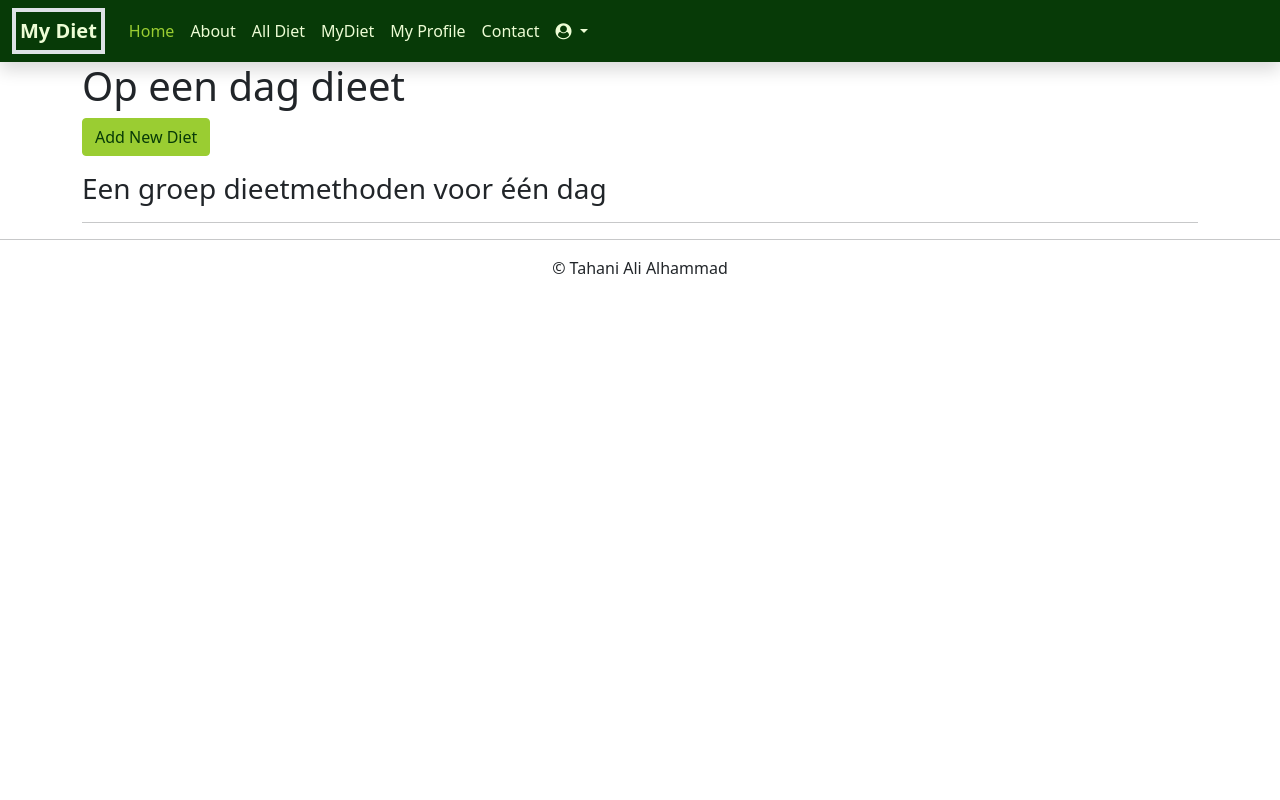
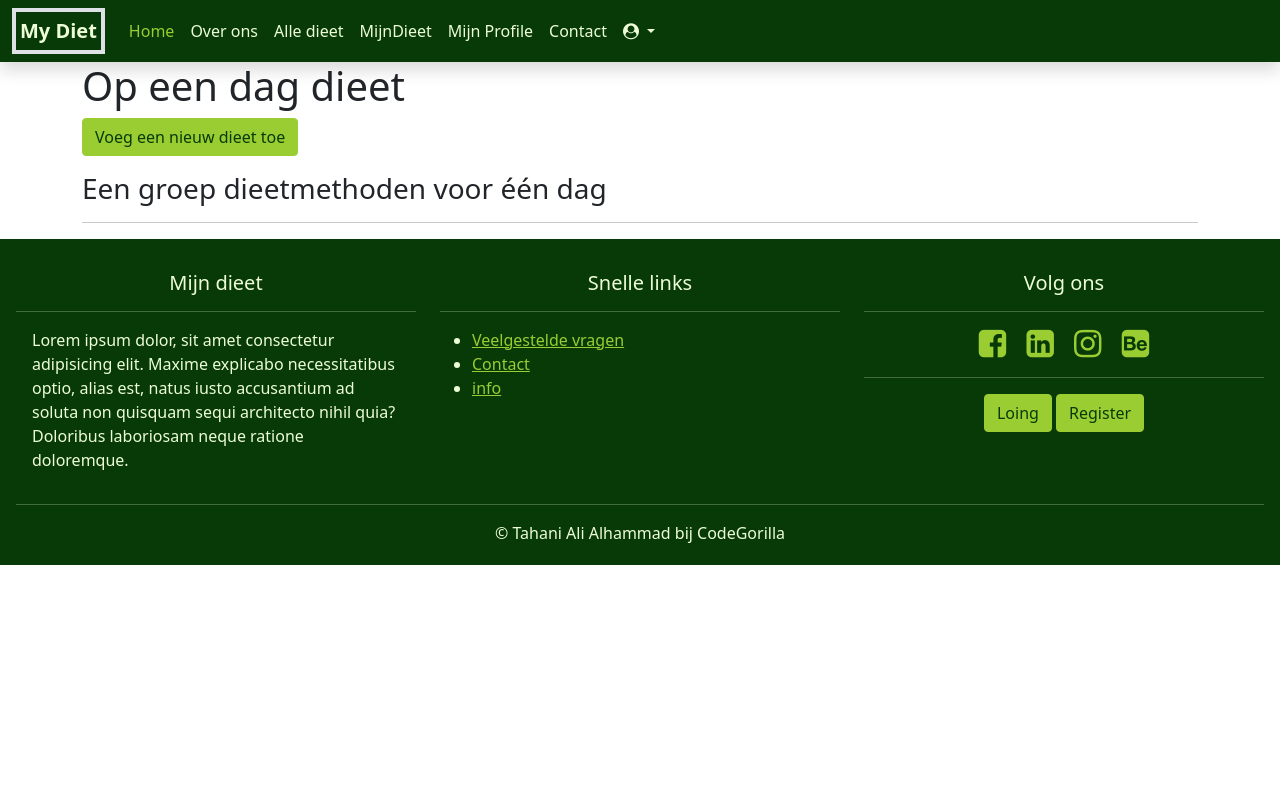
Before and after one commit to tahanialhammad/gitmydiet, a PHP site: page /diet in a window 1280 px wide. Run offline with PHP 8.4, Linux system fonts and the light colour scheme; data that the repository does not hold is empty; a stand-in replaces the project's code that opens the database connection; some libraries are stand-ins or nearby versions.

Commit message:
gitmydiet update style

```diff
--- a/app/controllers/DietController.php
+++ b/app/controllers/DietController.php
@@ -21,7 +21,12 @@ class DietController
         App::get('database')->insert('alldiets',[
             'title'=>$_POST['title'],
             'description'=>$_POST['description'],
-            'images'=>$_POST['images']
+            'images'=>$_POST['images'],
+            'article'    =>$_POST['article'],
+            'breakfast'  =>$_POST['breakfast'],
+            'Inbetween'  =>$_POST['Inbetween'],
+            'lunch'      =>$_POST['lunch'],
+            'supper'     =>$_POST['supper'],
         ]);
         return redirect('diet');
     }
--- a/app/views/diet.view.php
+++ b/app/views/diet.view.php
@@ -4,14 +4,19 @@
 <div class="container">
 <h1>Op een dag dieet</h1>
 <button class="btn btn-primary mb-3" type="button" data-bs-toggle="collapse" data-bs-target="#newdiet" aria-expanded="false" aria-controls="newdiet">
-    Add New Diet
+Voeg een nieuw dieet toe
 </button>
 <div class="collapse col-8" id="newdiet">
 <form method="POST" action="/diet">
-    <input name="title" id="diettitle" class="form-control mb-2" required></input>
-    <input name="description" id="description" class="form-control mb-2" maxlength="255" required></input>
-    <input name="images" id="dietimages" class="form-control mb-2" required ></input>
-    <textarea name="article" id="dietarticle"  class="form-control mb-2" cols="30" rows="10"></textarea>
+    <input name="title" id="diettitle" class="form-control mb-2"  placeholder="Dieet Titel" required></input>
+    <input name="description" id="description" class="form-control mb-2" maxlength="255" placeholder="Dieet korte beschrijving"  required></input>
+    <input name="images" id="dietimages" class="form-control mb-2" placeholder="Dieet foto" required ></input>
+
+    <input name="breakfast" id="dietbreakfast" class="form-control mb-2" maxlength="255" placeholder="Diet breakfast schema"></input>
+    <input name="Inbetween" id="dietInbetween" class="form-control mb-2" maxlength="255" placeholder="Diet tussendoor schema"></input>
+    <input name="lunch" id="dietlunch" class="form-control mb-2" maxlength="255" placeholder="Diet lunch schema"></input>
+    <input name="supper" id="dietsupper" class="form-control mb-2" maxlength="255" placeholder="Diet avondeten schema"></input>
+    <textarea name="article" id="dietarticle"  class="form-control mb-2" cols="30" rows="10" placeholder="Dieet artikel"></textarea>
     <button type="submit" class="btn btn-primary" >Submit</button>
 </form>
 </div>
@@ -22,9 +27,9 @@
 <div class="container">
 <?php foreach ($diets as $diet) : ?>
     <div class="card bg-dark text-white mb-3">
-    <div class="row g-0" style="max-height:15rem; overflow: hidden;">
-        <div class="col-md-4">
-        <img class="img-fluid" src="<?=$diet->images?>" alt="<?= $diet->title; ?>">
+    <div class="row g-0">
+        <div class="col-md-4"style="max-height:15rem; overflow: hidden;">
+        <img class="img-fluid" src="<?=$diet->images?>" alt="<?= $diet->title; ?>" >
         </div>
         <div class="col-md-8">
         <div class="card-header"><?= $diet->published; ?></div>
@@ -37,7 +42,7 @@
                 <i class="fa fa-heart"></i>
                 <span><?= $diet->likes; ?> Like </span>
             </a>
-            <a href="/show/add?id=<?=  $diet->id; ?>" class="btn btn-secondary">Add To MyDiet</a>
+            <a href="/show/add?id=<?=  $diet->id; ?>" class="btn btn-secondary">Voeg toe aan MijnDieet</a>
         </div>
         </div>
     </div>
--- a/app/views/login.view.php
+++ b/app/views/login.view.php
@@ -1,7 +1,7 @@
 <?php require('partials/head.php'); ?>
-<div class="container-fluid">
+<div class="container-fluid p-5">
 <h1>LOGIN</h1>
-<div class="container col-4 shadow-lg p-5">
+<div class="container col-md-6 shadow-lg p-5">
     <form class="px-3 py-2" method="POST" action="/login" >
         <div class="mb-3 row">
             <label for="email" class="form-label">E-mail</label>
--- a/app/views/partials/footer.php
+++ b/app/views/partials/footer.php
@@ -1,11 +1,44 @@
-<footer class="text-center">
+<footer class="container-fluid p-3 pb-1">
+<div class="row pt-3">
+      <div class="col-sm-12 col-md-4">
+        <h5 class="text-center">Mijn dieet</h5>
+        <hr>
+        <p class="mx-3">Lorem ipsum dolor, sit amet consectetur adipisicing elit. Maxime explicabo necessitatibus optio, alias est, natus iusto accusantium ad soluta non quisquam sequi architecto nihil quia? Doloribus laboriosam neque ratione doloremque.</p>
+      </div>
+      <div class="col-sm-12 col-md-4">
+        <h5 class="text-center">Snelle links</h5>
+        <hr>
+        <ul>
+          <li><a href="#">Veelgestelde vragen</a></li>
+          <li><a href="#">Contact</a></li>
+          <li><a href="#">info</a></li>
+        </ul>
+      </div>
+      <div class="col-sm-12 col-md-4">
+        <h5 class="text-center">Volg ons</h5>
+        <hr>
+        <div class="text-center">
+          <a href="#" target="_blank"><i class="fa fa-facebook-square fa-2x mx-2"></i></a>
+          <a href="#" target="_blank"><i class="fa fa-linkedin-square fa-2x mx-2"></i></a>
+          <a href="#" target="_blank"><i class="fa fa-instagram fa-2x mx-2"></i></a>
+          <a href="#" target="_blank"><i class="fa fa-behance-square fa-2x mx-2"></i></a>
+
+        <hr>
+            <a class="btn btn-primary" href="/login">Loing</a>
+            <a class="btn btn-primary register" href="/register">Register</a>
+            </div>
+      </div>
+    </div>
+
 <hr>
-&copy; Tahani Ali Alhammad
-
+<p class="text-center">
+&copy; Tahani Ali Alhammad bij CodeGorilla
+</p>
 </footer>
 
 
 <script src="https://cdn.jsdelivr.net/npm/@popperjs/core@2.5.4/dist/umd/popper.min.js" integrity="sha384-q2kxQ16AaE6UbzuKqyBE9/u/KzioAlnx2maXQHiDX9d4/zp8Ok3f+M7DPm+Ib6IU" crossorigin="anonymous"></script>
 <script src="https://cdn.jsdelivr.net/npm/bootstrap@5.0.0-beta1/dist/js/bootstrap.min.js" integrity="sha384-pQQkAEnwaBkjpqZ8RU1fF1AKtTcHJwFl3pblpTlHXybJjHpMYo79HY3hIi4NKxyj" crossorigin="anonymous"></script>
+<script src="./public/js/main.js"></script>
 </body>
 </html>
--- a/app/views/partials/nav.php
+++ b/app/views/partials/nav.php
@@ -12,16 +12,16 @@
           <a class="nav-link active" aria-current="page" href="/">Home</a>
         </li>
         <li class="nav-item">
-          <a class="nav-link" href="/about">About</a>
+          <a class="nav-link" href="/about">Over ons</a>
         </li>
         <li class="nav-item">
-          <a class="nav-link" href="/diet">All Diet</a>
+          <a class="nav-link" href="/diet">Alle dieet</a>
         </li>
         <li class="nav-item">
-          <a class="nav-link" href="/mydietday">MyDiet</a></a>
+          <a class="nav-link" href="/mydietday">MijnDieet</a></a>
         </li>
         <li class="nav-item">
-          <a class="nav-link" href="/profile">My Profile</a></a>
+          <a class="nav-link" href="/profile">Mijn Profile</a></a>
         </li>
         <li class="nav-item">
           <a class="nav-link" href="/contact">Contact</a></a>
--- a/public/css/style.css
+++ b/public/css/style.css
@@ -1,7 +1,8 @@
-/* body{
-    background-image: url("https://images.unsplash.com/photo-1592642131178-3f8d38b92fde?ixid=MXwxMjA3fDB8MHxwaG90by1wYWdlfHx8fGVufDB8fHw%3D&ixlib=rb-1.2.1&auto=format&fit=crop&w=634&q=80");
-    background-size: cover;
-}     */
+body{
+    /* background-image: url("https://images.unsplash.com/photo-1592642131178-3f8d38b92fde?ixid=MXwxMjA3fDB8MHxwaG90by1wYWdlfHx8fGVufDB8fHw%3D&ixlib=rb-1.2.1&auto=format&fit=crop&w=634&q=80");
+    background-size: cover; */
+    min-height: 100vh;
+}
 .landing{
     background-color: #073a07;
     color: #c8cac6;
@@ -15,7 +16,8 @@
 .navbar-light .navbar-nav .nav-link:hover{
 color: yellowgreen;
 }
-.btn-primary{
+.btn-primary,
+footer .btn-primary .register:hover{
     background-color: yellowgreen;
     color: #073a07;
     border-color:yellowgreen ;
@@ -39,3 +41,15 @@ a:hover{
     border-color: yellowgreen ;
     box-shadow: 0 0 0 0.25rem rgb(200 238 105 / 50%);
 }
+
+footer{
+    background-color:#073a07 ;
+    color:  #edfdd5;
+}
+footer .btn-primary .register{
+    background-color: transparent;
+    border-color: yellowgreen;
+    color: yellowgreen;
+}
+
+.rotate{transform: rotate(180deg);}
```
Also changed, not shown: app/views/about.view.php (+7 -6 lines), app/views/contact.view.php (+9 -7 lines), app/views/index.view.php (+12 -8 lines), app/views/mydietday.view.php (+47 -13 lines), app/views/profile.view.php (+5 -5 lines), app/views/register.view.php (+5 -9 lines), app/views/show.view.php (+20 -16 lines).
